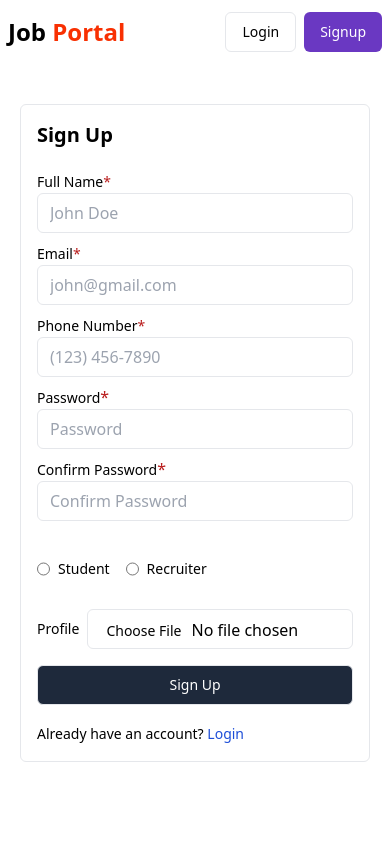
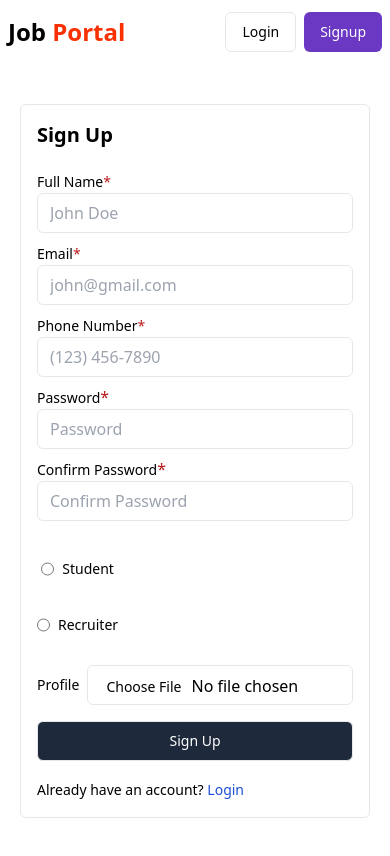
Before and after one commit to hiralsonip/JobPortal, a React (Vite) app in the folder frontend/: page /signup in a window 390 px wide. Built offline with nearby package versions, Linux system fonts and the light colour scheme.

Commit message:
Resolved design issue on Login and Signup page

```diff
--- a/frontend/src/components/auth/Login.jsx
+++ b/frontend/src/components/auth/Login.jsx
@@ -87,7 +87,7 @@
                     </div>
 
                     <div className='flex items-center justify-between'>
-                        <RadioGroup className="flex items-center gap-4 my-5">
+                        <RadioGroup className="flex flex-col sm:flex-row items-center gap-4 my-5">
                             <div className="flex items-center space-x-2">
                                 {/* <RadioGroupItem value="default" id="r1" /> */}
                                 <Input
--- a/frontend/src/components/auth/Signup.jsx
+++ b/frontend/src/components/auth/Signup.jsx
@@ -136,7 +136,7 @@
                     </div>
 
                     <div className='flex items-center justify-between'>
-                        <RadioGroup className="flex items-center gap-4 my-5">
+                        <RadioGroup className="flex flex-col sm:flex-row items-center gap-4 my-5">
                             <div className="flex items-center space-x-2">
                                 {/* <RadioGroupItem value="default" id="r1" /> */}
                                 <Input
```
